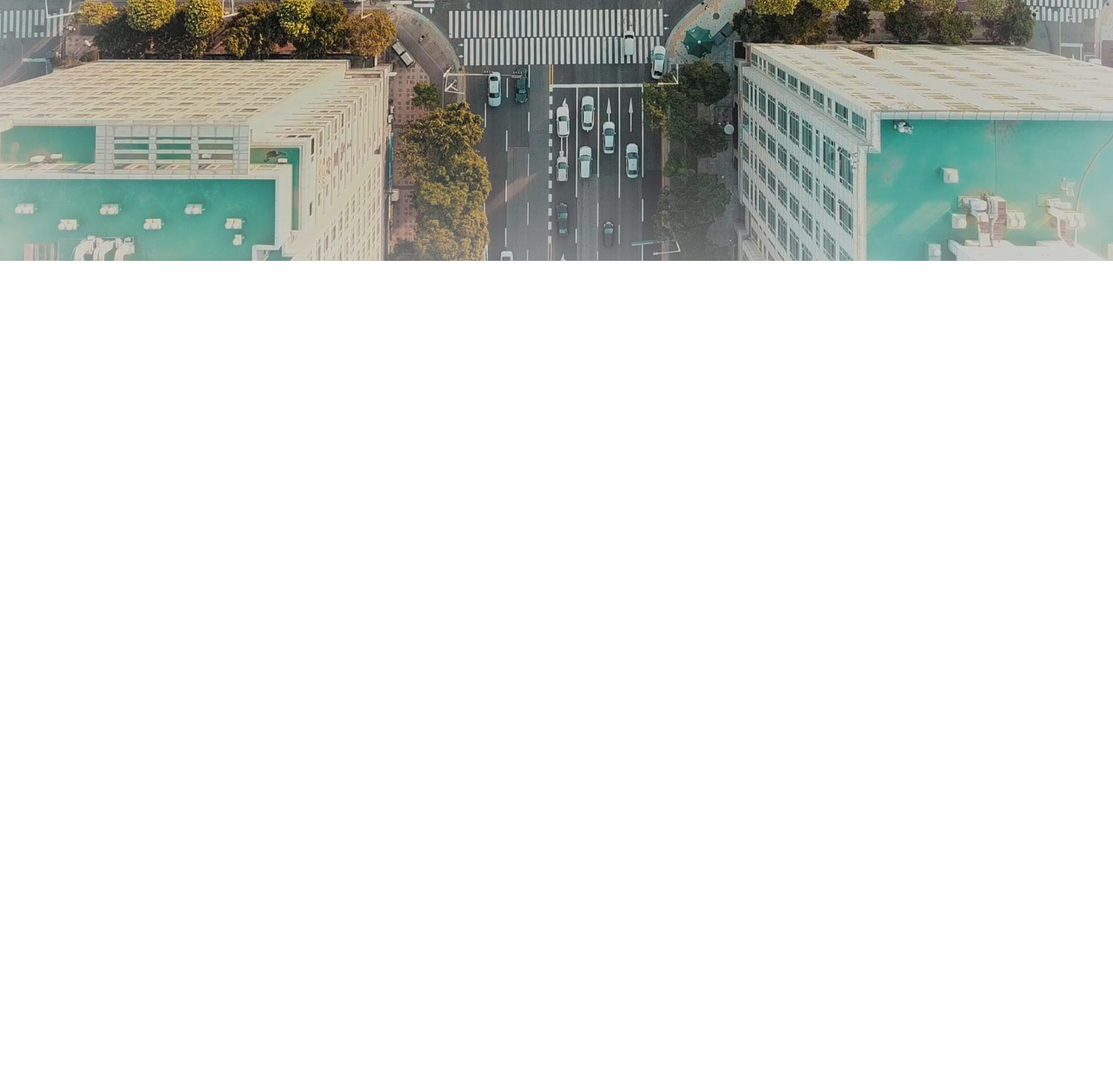
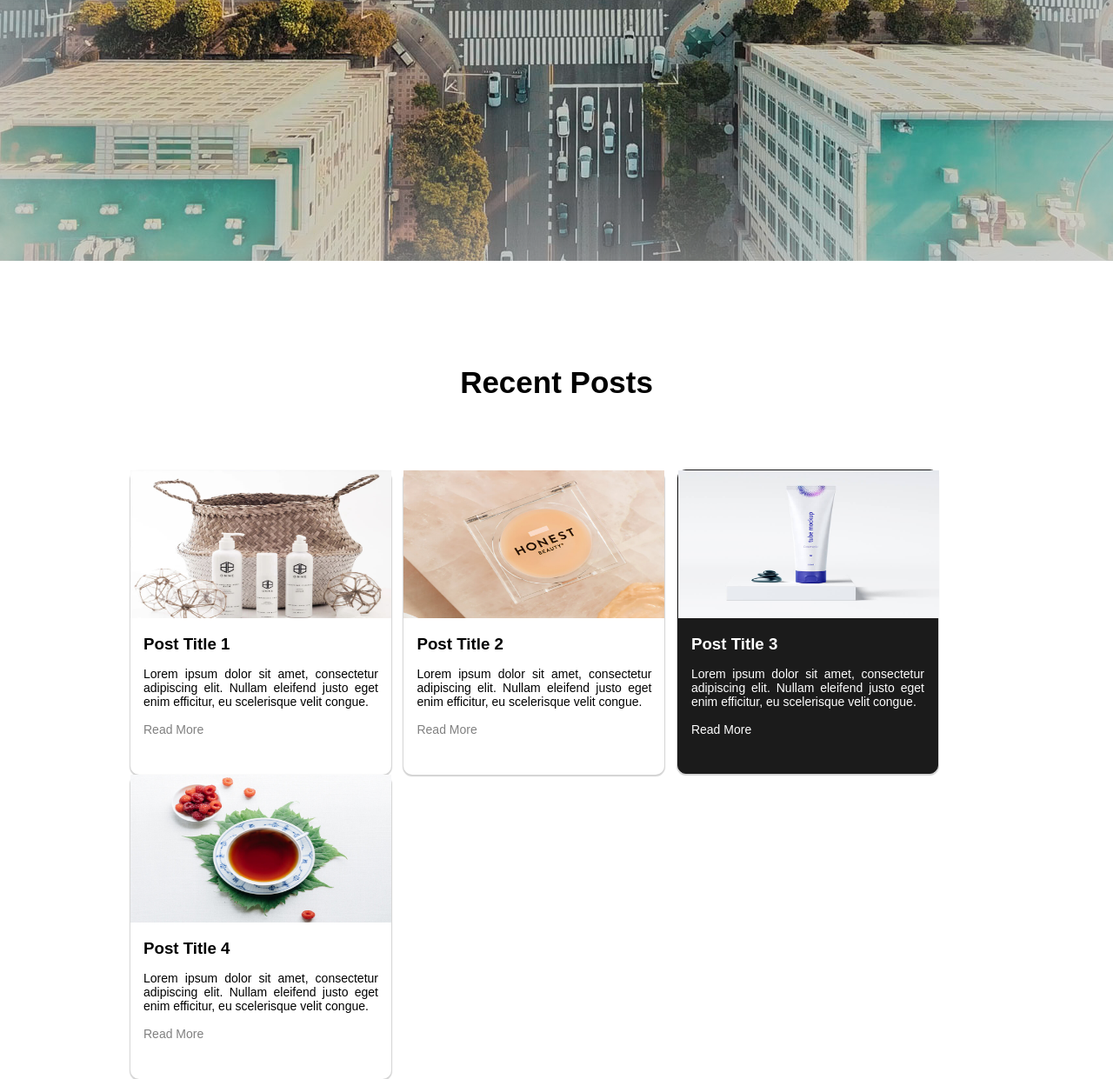
Before and after one commit to pauldungca/Dungca-John-Paul-B.-css-act-2-, a plain HTML site: page index.html in a window 1280 px wide. Shown: the part 500-1741 px from the top of the page at 87% size. Before the commit the page ends 800 px from the top, so only its background shows below. Drawn offline with Linux system fonts and the light colour scheme.

Commit message:
Blog Page Done

```diff
--- a/css/style.css
+++ b/css/style.css
@@ -32,3 +32,79 @@
     padding-top: 30px;
     text-shadow: 2px 2px 1px black;
 }
+
+#blog{
+    height: 100vh;
+    margin-left: 150px;
+}
+
+#blog h2{
+    padding-top: 15vh;
+    text-align: center;
+    font-size: 35px;
+    margin-bottom: 10vh;
+    margin-right: 150px;
+}
+
+img{
+    width: 300px;
+    height: 170px;
+}
+
+div{
+    width: 300px;
+    height: 350px;
+    display: inline-block;
+    box-shadow: 0px 1px 1px 1px lightgray;
+    border-radius: 10px;
+    margin-right: 10px;
+}
+
+div h3{
+    padding: 15px;
+    font-weight: bold;
+}
+
+div p{
+    padding: 15px;
+    font-size: 14px;
+    text-align: justify;
+    padding-top: 0px;
+}
+
+div a{
+    font-size: 14px;
+    padding: 15px;
+    text-decoration: none;
+    color: gray;
+}
+
+div a:hover{
+    color: orangered;
+}
+
+div[title="Featured Post"] {
+    width: 300px;
+    height: 350px;
+    display: inline-block;
+    border-radius: 10px;
+    margin-right: 10px;
+    background-color:rgba(27,27,27,255);
+    border: 1px solid rgba(27,27,27,255);
+}
+
+div[title="Featured Post"] h3{
+    color: white;
+}
+
+div[title="Featured Post"] p{
+    color: white;
+}
+
+div[title="Featured Post"] a{
+    color: white;
+}
+
+div[title="Featured Post"] a:hover{
+    color: orangered;
+}
--- a/index.html
+++ b/index.html
@@ -13,7 +13,7 @@
 		<p>This is the landing section of the website.</p>
 	</section>
 
-	<!--<section id="blog">
+	<section id="blog">
 		<h2>Recent Posts</h2>
 		<div>
 			<img src="img/post-img-1.jpg">
@@ -41,7 +41,7 @@
 		</div>
 	</section>
 
-	<section id="services">
+	<!--<section id="services">
 		<h2>Our Services</h2>
 		<ul>
 			<li>Service 1</li>
```
